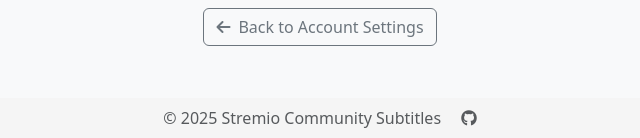
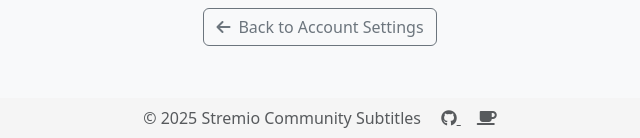
Before and after one commit to skoruppa/stremio-community-subtitles, a Flask app: page /change-password in a window 1280 px wide. Shown: the part 662-800 px from the top of the page, without its empty margins (320-960 px from the left). Run offline with Flask 3, Linux system fonts and the light colour scheme; the visitor is signed in with stand-in values (Sample User, id 1); some libraries are stand-ins or nearby versions.

Commit message:
Update base.html

```diff
--- a/templates/base.html
+++ b/templates/base.html
@@ -94,6 +94,9 @@
             <a href="https://github.com/skoruppa/stremio-community-subtitles" target="_blank" class="text-muted ms-3">
                 <i class="fab fa-github"></i>
             </a>
+            <a href="https://buycoffee.to/skoruppa" target="_blank" class="text-muted ms-3">
+                <i class="fa-solid fa-mug-saucer"></i>
+            </a>
         </div>
     </footer>
 
```
